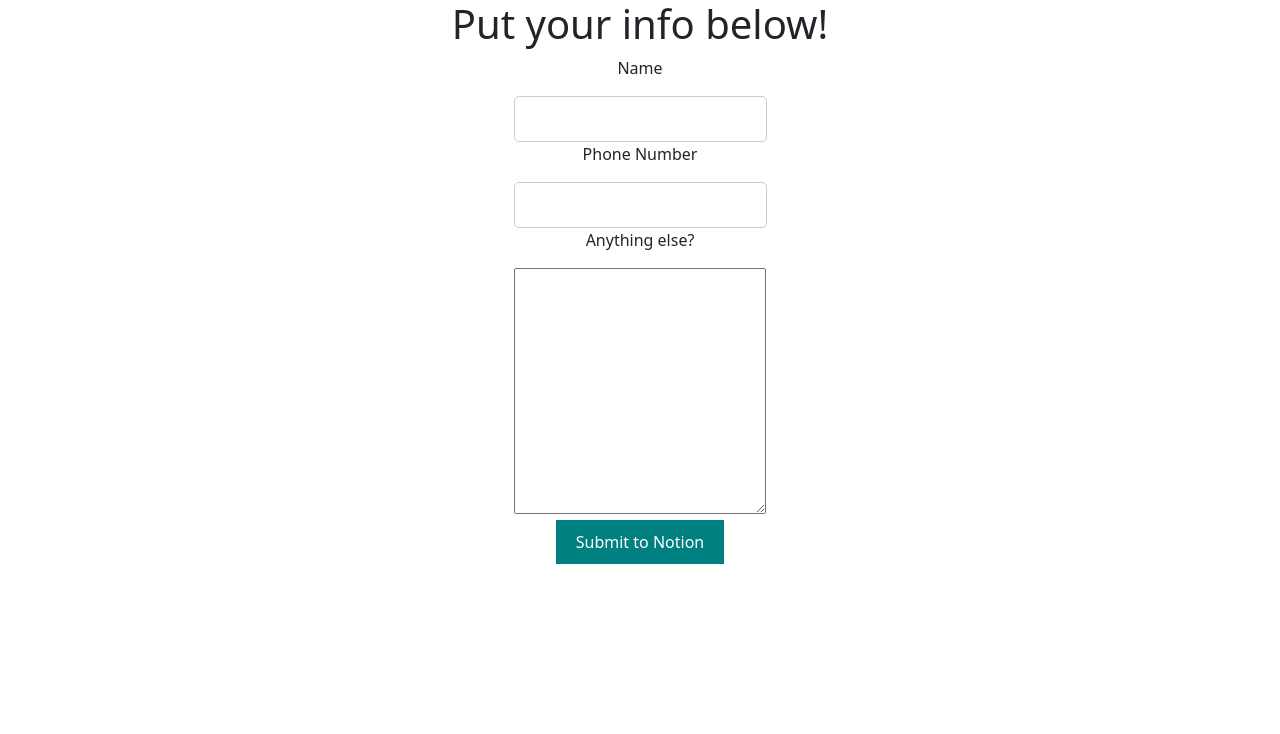
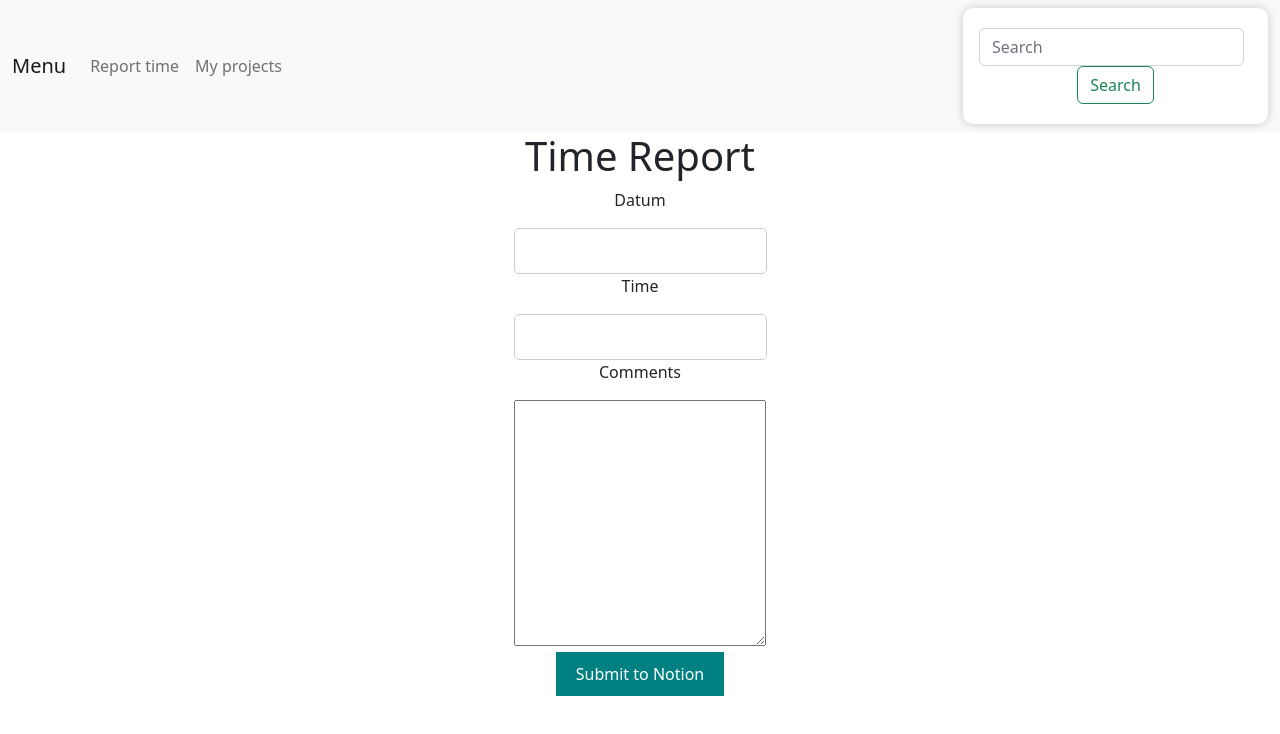
Before and after one commit to EnSvenskTiger/notionlogin, a React (Create React App) app: page /welcome in a window 1280 px wide. Shown: the top 734 px of the page. Built offline with nearby package versions, Linux system fonts and the light colour scheme.

Commit message:
Complete code

```diff
--- a/server.js
+++ b/server.js
@@ -14,7 +14,11 @@ const HOST = "localhost";
 
 const notion = new Client({auth: "secret_Wl5t1vGZnQI6IhHZY6jX8YtOyAveLgi4DSd35Z1zRF5"})
 
-const databaseId = "3ef5c14683ce475684449516072586a6";
+ const databaseId = "3ef5c14683ce475684449516072586a6";
+// const databaseId = "a43845d454314a25b2e705cd097f0b9e";
+
+
+// a43845d454314a25b2e705cd097f0b9e
 
 //Post request
 app.post('/submitFormToNotion', jsonParser, async (req, res) => {
--- a/src/Blocks.js
+++ b/src/Blocks.js
@@ -27,15 +27,24 @@
 
 import React, { useEffect, useState } from 'react';
 import { Client } from '@notionhq/client';
+import Header from './Header';
 
 const NotionPage = () => {
 
   const [pageData, setPageData] = useState(null);
-
+  const filter = {
+    property: 'ProjectName',
+    title: {
+      equals: 'My First Project'
+    }
+  };
 
   useEffect(() => {
     const notion = new Client({ auth: "secret_Wl5t1vGZnQI6IhHZY6jX8YtOyAveLgi4DSd35Z1zRF5" });
-    const pageId = '0ee66126a6d14ee794627642ed2c9844';
+     const pageId = '0ee66126a6d14ee794627642ed2c9844';
+    // const pageId = '7497f1bd7b74402f80678de39005b422';
+
+    // 7497f1bd7b74402f80678de39005b422
 
     async function fetchPage() {
       const response = await notion.pages.retrieve({ page_id: pageId });
@@ -50,11 +59,13 @@ const NotionPage = () => {
     }
 
     return <div>
+      <Header />
     <h1>{pageData.properties.Name.title[0].text.content}</h1>
     {Object.keys(pageData.properties).map((key) => (
     <div key={key}>
     <h2>{key}</h2>
     <p>{JSON.stringify(pageData.properties[key])}</p>
+
     </div>
     ))}
     </div>
--- a/src/Home.js
+++ b/src/Home.js
@@ -1,12 +1,14 @@
 import logo from './logo.svg';
 import './App.css';
 import {useState} from 'react';
+import Header from './Header';
 
 
 function Home() {
   const [name, setName] = useState("");
   const [phoneNumber, setPhoneNumber] = useState("");
   const [extraInfo, setExtraInfo] = useState("");
+  const myFunc = require('./Header.js');
 
   function submitFormToNotion(){
     console.log("lets gooooooooo");
@@ -30,17 +32,20 @@ function Home() {
     })
   }
 
+
   return (
+
     <div className="App">
+       <Header />
       <div style={{maxWidth: "500px", margin: "0 auto"}}>
-        <h1>Put your info below!</h1>
-        <p>Name</p>
+        <h1>Time Report</h1>
+        <p>Datum</p>
         <input type= "text" id= "name" onChange={(e) => setName(e.target.value)} />
 
-        <p>Phone Number</p>
+        <p>Time</p>
         <input type= "text" id= "phoneNumber" onChange={(e) => setPhoneNumber(e.target.value)} />
 
-        <p>Anything else?</p>
+        <p>Comments</p>
         <textarea onChange={(e) => setExtraInfo(e.target.value)} rows={10} cols={25} />
 
         <div>
```
